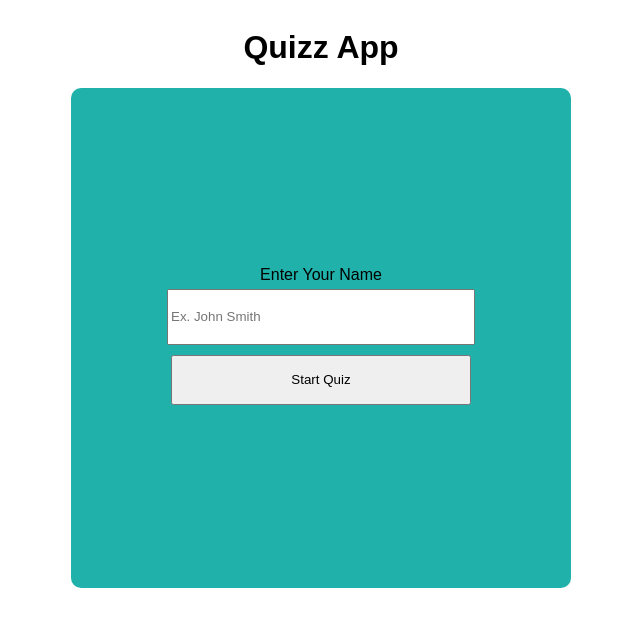
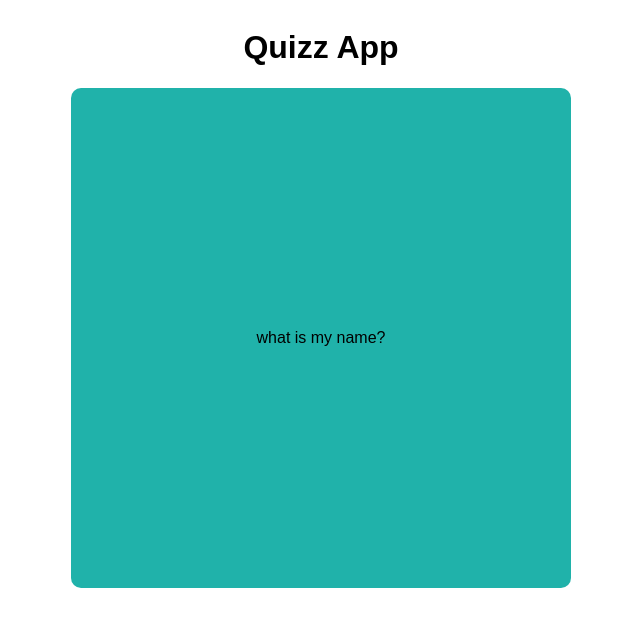
Before and after one commit to likeam/Quizz, a React (Create React App) app: page / in a window 1280 px wide. Both pictures are taken after a click on the button "Start Quiz". Shown: the top 626 px of the page, without its empty margins (319-959 px from the left). Built offline with nearby package versions, Linux system fonts and the light colour scheme.

Commit message:
Quiz questions building

```diff
--- a/src/App.css
+++ b/src/App.css
@@ -26,3 +26,13 @@
 button:hover{
     cursor: pointer;
 }
+.Quiz{
+    width: 500px;
+    height: 500px;
+    border-radius: 10px;
+    background-color: lightseagreen;
+    display: flex;
+    flex-direction: column;
+    align-items: center;
+    justify-content: center;
+}
--- a/src/App.js
+++ b/src/App.js
@@ -1,16 +1,23 @@
 import Menu from "./components/Menu";
 import "./App.css";
 import { useState } from "react";
+import { GameStateContats } from "./Helper/Contats";
+import Quiz from "./components/Quiz";
 
 
 // [menu, playing, finsished]
 function App() {
 
-  const [gameStae, setGameState] = useState('menu');
+  const [gameState, setGameState] = useState('menu');
+  const [userName, setUserName] = useState('menu');
+
   return (
     <div className="App">
         <h1>Quizz App</h1>
-        {gameStae === "menu" && <Menu />}
+        <GameStateContats.Provider value={{gameState, setGameState, userName, setUserName}}>
+          {gameState === "menu" && <Menu />}
+          {gameState === "playing" && <Quiz />}
+        </GameStateContats.Provider>
 
     </div>
   );
--- /dev/null
+++ b/src/Helper/Contats.js
@@ -0,0 +1,5 @@
+import {createContext} from 'react'
+
+
+
+export const GameStateContats = createContext("");
--- a/src/components/Menu.js
+++ b/src/components/Menu.js
@@ -1,12 +1,20 @@
 import React from 'react'
+import { useContext } from 'react'
+import { GameStateContats } from '../Helper/Contats'
 
 
 const Menu = () => {
+    const {gameState, setGameState, userName, setUserName} = useContext(GameStateContats)
     return (
         <div className='Menu'>
             <label >Enter Your Name</label>
-            <input type="text" placeholder='Ex. John Smith' />
-            <button>Start Quiz</button>
+            <input type="text" placeholder='Ex. John Smith'
+            onChange={(event) =>{
+                setUserName(event.target.value)
+            }} />
+            <button
+            onClick={()=>setGameState("playing")
+            }>Start Quiz</button>
         </div>
     )
 }
--- /dev/null
+++ b/src/components/Questions.js
@@ -0,0 +1,20 @@
+export const Questions = [
+    {
+        prompt:"what is my name?",
+        optonA: "John",
+        optionB: "Jake",
+        optionC: "Josh",
+        optionD: "Pedro",
+        answer:"optionD",
+    },
+    {
+        prompt:"which is this not a progromming language?",
+        optonA: "Phython",
+        optionB: "JavaScript",
+        optionC: "Mac",
+        optionD: "Java",
+        answer:"optionc",
+    },
+];
+
+export default Questions
--- /dev/null
+++ b/src/components/Quiz.js
@@ -0,0 +1,12 @@
+import React from 'react'
+import Questions from './Questions'
+
+const Quiz = () => {
+    return (
+        <div className='Quiz'>
+            {Questions[0].prompt}
+        </div>
+    )
+}
+
+export default Quiz
```
